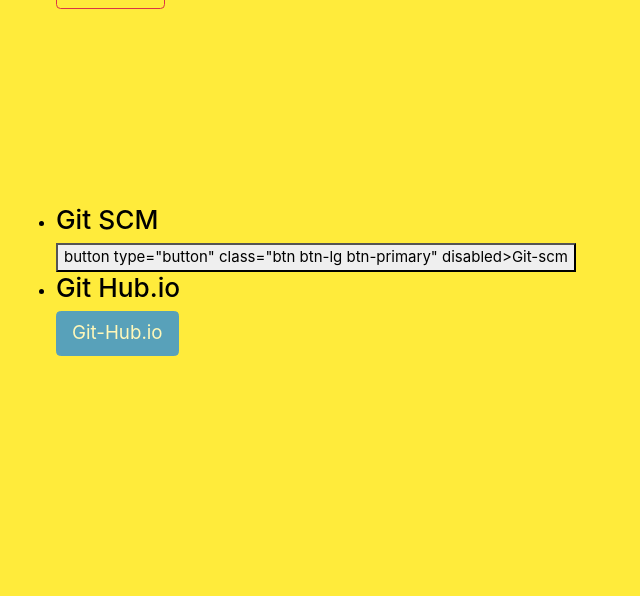
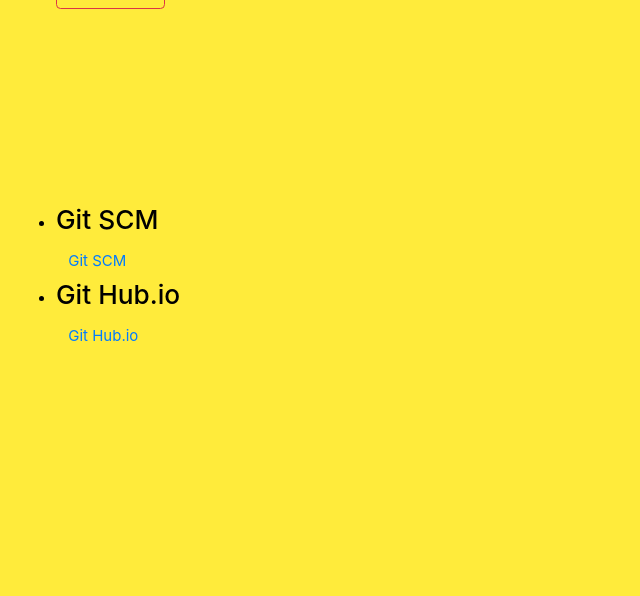
Before and after one commit to isaacrael/giturdone, a Django app: page /quiz/resources/ in a window 1280 px wide. Shown: the part 907-1503 px from the top of the page, without its empty margins (0-640 px from the left). Run offline with Django 3.2, Linux system fonts and the light colour scheme; some libraries are stand-ins or nearby versions.

Commit message:
button link

```diff
--- a/giturdone_quiz/templates/giturdone_quiz/resources.html
+++ b/giturdone_quiz/templates/giturdone_quiz/resources.html
@@ -100,9 +100,9 @@
 <br>
 <br>
     <ul><li><h3>Git SCM</h3></li>
-        <button <a href="https://git-scm.com/"> button type="button" class="btn btn-lg btn-primary" disabled>Git-scm</button></a>
+    <button type="button" class="btn btn-link">Git SCM</button>
     <li><h3>Git Hub.io</h3></li>
-    <button href="https://try.github.io/" button type="button" class="btn btn-lg btn-primary" disabled>Git-Hub.io</button>
+    <button type="button" class="btn btn-link">Git Hub.io</button>
     </ul>
 <br>
 <br>
```
